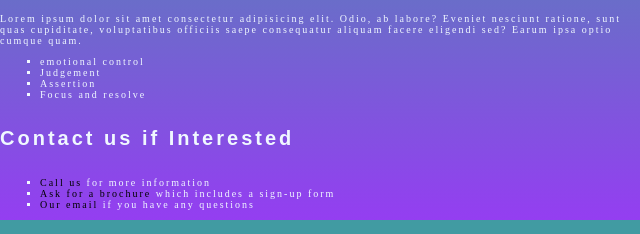
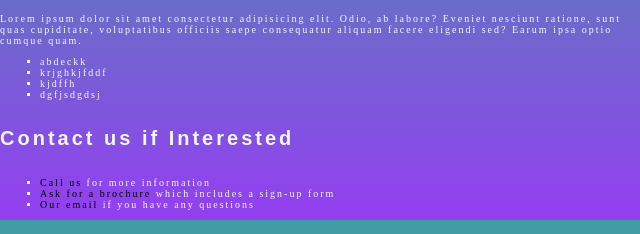
Before and after one commit to tracidawn34/RWDfinal, a plain HTML site: page index.html in a window 1280 px wide. Shown: the part 403-637 px from the top of the page, 0-640 px from the left. Drawn offline with Linux system fonts and the light colour scheme.

Commit message:
final font

```diff
--- a/index.html
+++ b/index.html
@@ -24,10 +24,10 @@
 <h2 class="heading">The best start in life</h2>
     <p>Lorem ipsum dolor sit amet consectetur adipisicing elit. Odio, ab labore? Eveniet nesciunt ratione, sunt quas cupiditate, voluptatibus officiis saepe consequatur aliquam facere eligendi sed? Earum ipsa optio cumque quam.</p>
         <ul id="list">
-            <li>emotional control</li>
-            <li>Judgement</li>
-         <li>Assertion</li>
-         <li>Focus and resolve</li>
+            <li>abdeckk</li>
+            <li>krjghkjfddf</li>
+         <li>kjdffh</li>
+         <li>dgfjsdgdsj</li>
         </ul>
     <h4 class="heading">Contact us if Interested</h4>
         <ul type="a">
--- a/styles.css
+++ b/styles.css
@@ -1,14 +1,16 @@
 @font-face{
-    font-family: "Crimson Text", serif;
-    font-family: "Joan", sans-serif;
-    src: url("https://fonts.googleapis.com/css2?family=Crimson+Text:ital,wght@0,400;0,700;1,400&family=Joan&display=swap");
+    font-family: 'Lora', serif;
+font-family: 'Oswald', sans-serif;
+    src:url('https://fonts.googleapis.com/css2?family=Lora&family=Oswald:wght@500&display=swap');
 }
 
 body{
     margin: 0;
     font-size: 10px;
 background: linear-gradient(rgb(65, 155, 162) 30%, rgb(148, 62, 241) );
- color: aliceblue;}
+ color: aliceblue;
+ font-family: 'Lora', serif;
+}
 
 #main-header{
    border-top: 3px solid rgb(171, 166, 102);
@@ -25,10 +27,10 @@ h1{
     text-align: center;
 }
 .heading{
-    font-family: "Joan", sans-serif;
+
     letter-spacing: 3px;
     font-size: 2em;
-
+    font-family: 'Oswald', sans-serif;
 }
 
 main{
@@ -63,7 +65,7 @@ a {
 
 }
 p, li{
-    font-family: serif, 'Courier New', Courier, monospace;
+
     letter-spacing: 2px;
 
 }
@@ -103,3 +105,6 @@ nav li:hover {
 img{
     height: 13px;
 }
+a:focus{
+    outline: none;
+}
```
